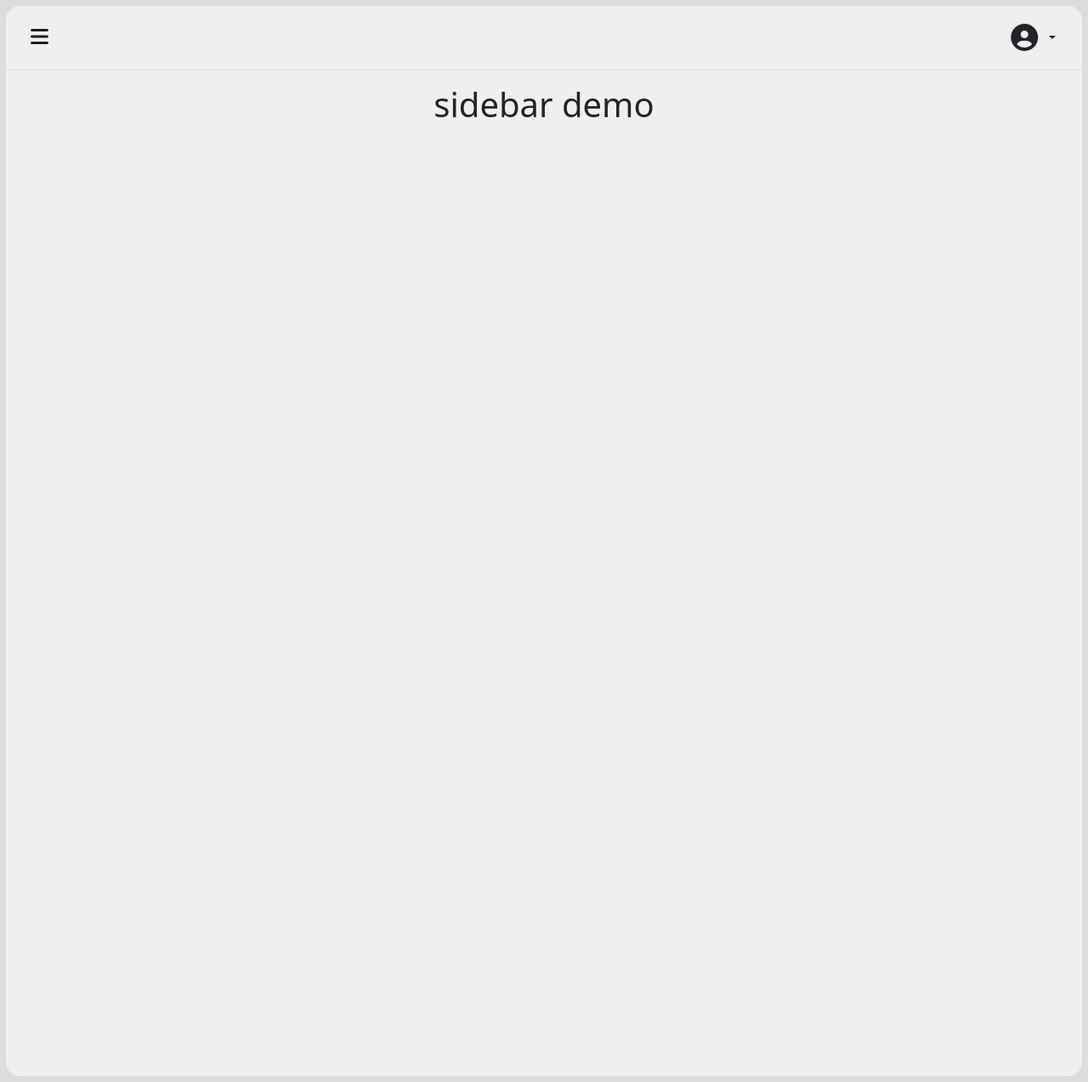
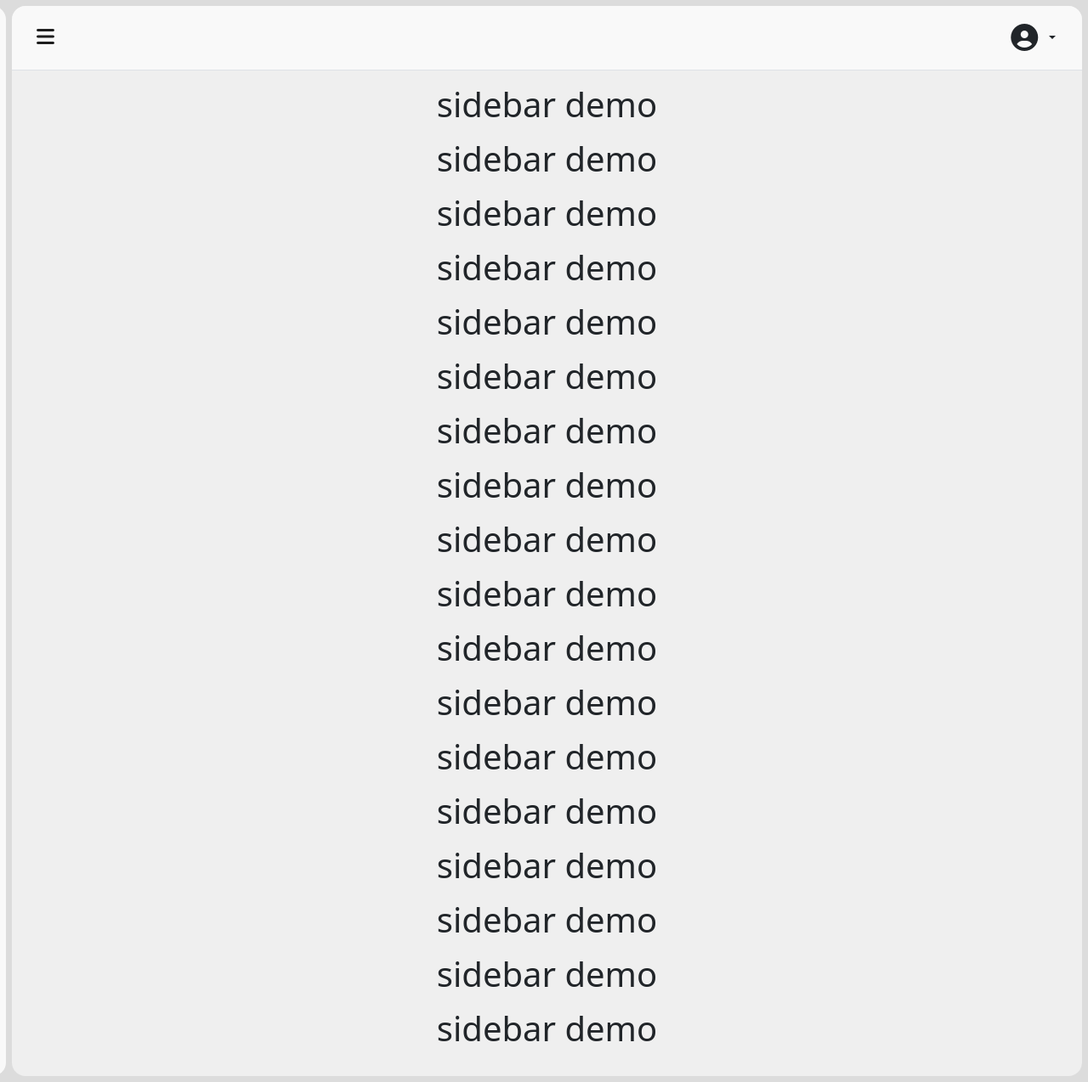
Before and after one commit to Jhonnatavieira/CarteraDigitalGuarupass, a PHP site: page /dashboard.php in a window 1280 px wide. Shown: the whole page at 85% size. Run offline with PHP 8.4, Linux system fonts and the light colour scheme; some libraries are stand-ins or nearby versions.

Commit message:
fix: arruma scroll indevido no body
impede o scroll do body e permite só o vertical da main da .main.

além disso, regulariza o espaçamento dos elemento com padding no body e somente uma margin na sidebar

```diff
--- a/dashboard.php
+++ b/dashboard.php
@@ -41,6 +41,57 @@
                     <div class="mb-3 text-center">
                         <h1>sidebar demo</h1>
                     </div>
+                    <div class="mb-3 text-center">
+                        <h1>sidebar demo</h1>
+                    </div>
+                    <div class="mb-3 text-center">
+                        <h1>sidebar demo</h1>
+                    </div>
+                    <div class="mb-3 text-center">
+                        <h1>sidebar demo</h1>
+                    </div>
+                    <div class="mb-3 text-center">
+                        <h1>sidebar demo</h1>
+                    </div>
+                    <div class="mb-3 text-center">
+                        <h1>sidebar demo</h1>
+                    </div>
+                    <div class="mb-3 text-center">
+                        <h1>sidebar demo</h1>
+                    </div>
+                    <div class="mb-3 text-center">
+                        <h1>sidebar demo</h1>
+                    </div>
+                    <div class="mb-3 text-center">
+                        <h1>sidebar demo</h1>
+                    </div>
+                    <div class="mb-3 text-center">
+                        <h1>sidebar demo</h1>
+                    </div>
+                    <div class="mb-3 text-center">
+                        <h1>sidebar demo</h1>
+                    </div>
+                    <div class="mb-3 text-center">
+                        <h1>sidebar demo</h1>
+                    </div>
+                    <div class="mb-3 text-center">
+                        <h1>sidebar demo</h1>
+                    </div>
+                    <div class="mb-3 text-center">
+                        <h1>sidebar demo</h1>
+                    </div>
+                    <div class="mb-3 text-center">
+                        <h1>sidebar demo</h1>
+                    </div>
+                    <div class="mb-3 text-center">
+                        <h1>sidebar demo</h1>
+                    </div>
+                    <div class="mb-3 text-center">
+                        <h1>sidebar demo</h1>
+                    </div>
+                    <div class="mb-3 text-center">
+                        <h1>sidebar demo</h1>
+                    </div>
                 </div>
             </main>
         </div>
--- a/sidebar.css
+++ b/sidebar.css
@@ -1,12 +1,21 @@
 #sidebar{
+    /* tamanho */
     max-width: 264px;
     min-width: 264px;
     transition: all 0.35s ease-in-out;
-    /* colocar background color */
+
+    /* comportamento de flex e direção de coluna */
     display: flex;
     flex-direction: column;
+
     background-color: #f9f9f9;
-    margin: 7px;
+    margin-right: 7px;
+
+    /* posição: gruda ela no canto esquerdo com align-self e no topo com o top */
+    position: sticky;
+    top: 0;
+    height: 100vh;
+    align-self: flex-start;
 }
 .sidebar-footer{
     margin-top: auto;
--- a/style.css
+++ b/style.css
@@ -2,6 +2,10 @@
 
 body{
     background-color: #dcdcdc;
+
+    /* impede o scroll para todas as direções */
+    overflow: hidden;
+    padding: 7px;
 }
 
 li{
@@ -13,18 +17,22 @@ a{
 
 .main{
     /* tamanho */
-    min-height: 100vh;
+    height: 100vh;
     width: 100%;
+    min-width: 0;
 
-    overflow: hidden;
+    /* impede o scroll lateral e permite o vertical */
+    overflow: hidden auto;
 
     /* cor background do conteudo */
     background-color: #efefef;
-    margin-right: 7px;
-    margin-top: 7px;
-    margin-bottom: 7px;
 }
 
 .navbar{
     padding: 1.15rem 1.15rem;
+
+    /* posição da navbar */
+    position: sticky;
+    top: 0;
+    background-color: #f9f9f9;
 }
```
